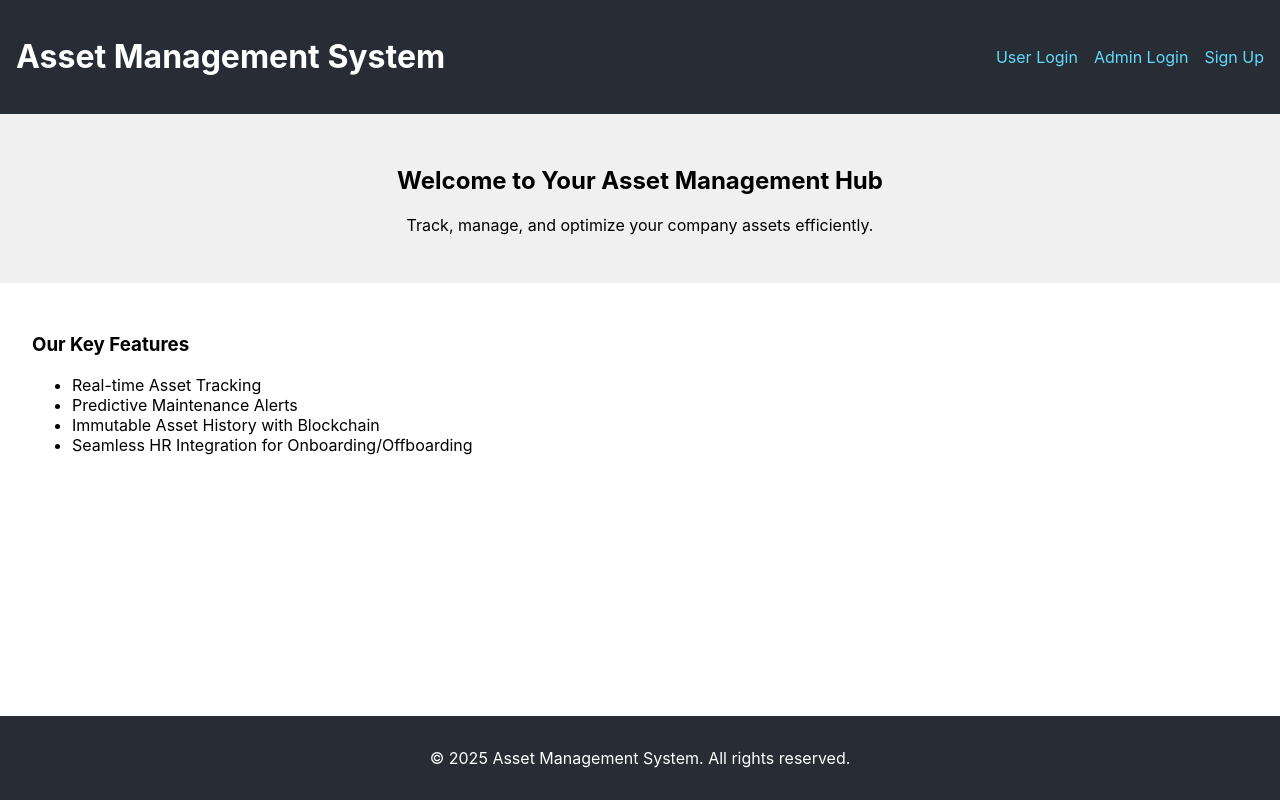
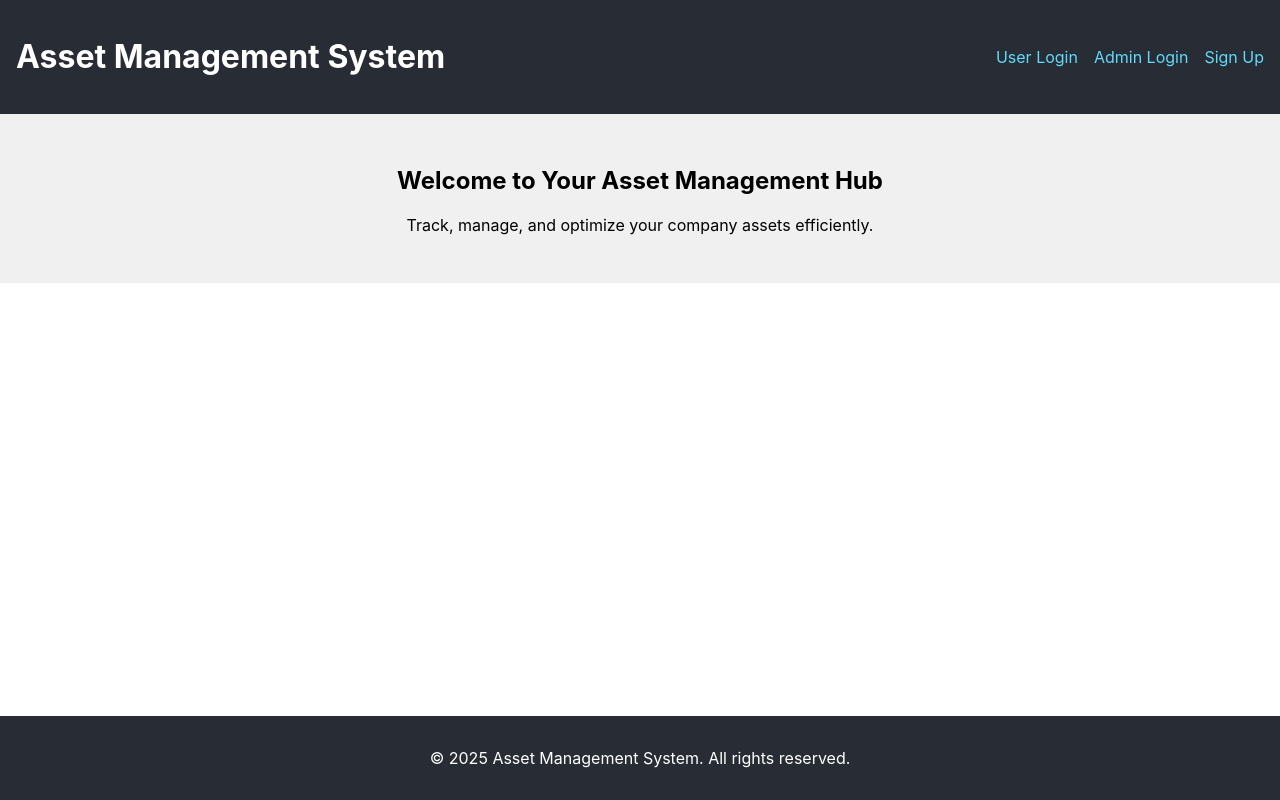
Before and after one commit to bestinbabu/asset-node, a React (Create React App) app: page / in a window 1280 px wide. Built offline with nearby package versions, Linux system fonts and the light colour scheme.

Commit message:
key features no

```diff
--- a/src/pages/Home/FeaturesSection.jsx
+++ b/src/pages/Home/FeaturesSection.jsx
@@ -4,13 +4,7 @@ import React from 'react';
 const FeaturesSection = () => {
   return (
     <section style={styles.features}>
-      <h3>Our Key Features</h3>
-      <ul>
-        <li>Real-time Asset Tracking</li>
-        <li>Predictive Maintenance Alerts</li>
-        <li>Immutable Asset History with Blockchain</li>
-        <li>Seamless HR Integration for Onboarding/Offboarding</li>
-      </ul>
+
     </section>
   );
 };
```
